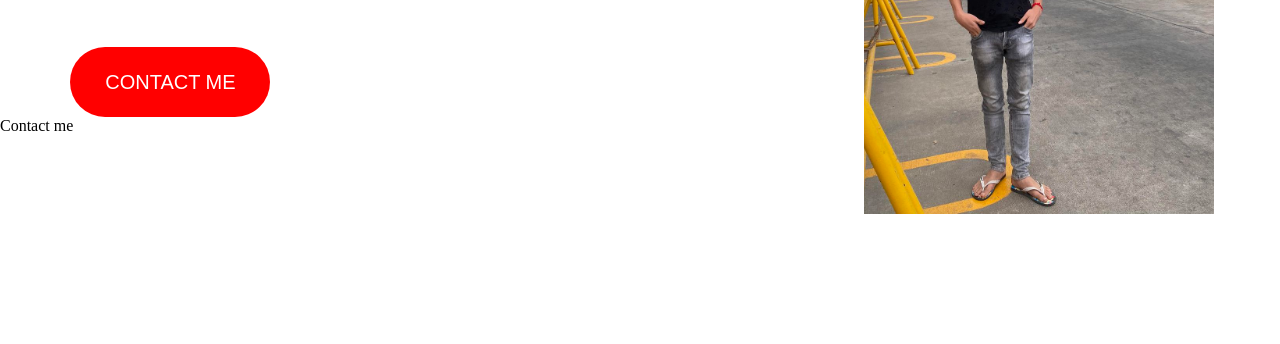
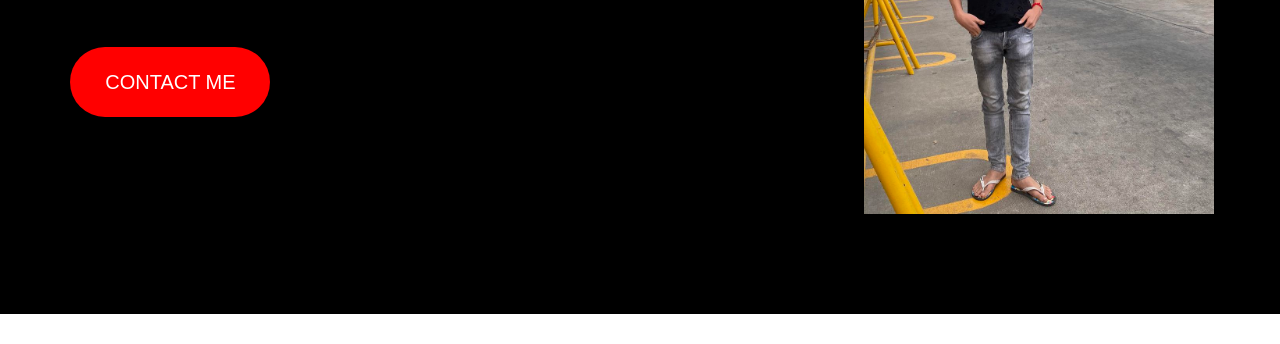
Before and after one commit to LyMeng7031/portfolio, a plain HTML site: page index.html in a window 1280 px wide. Shown: the part 456-800 px from the top of the page. Drawn offline with Linux system fonts and the light colour scheme.

Commit message:
add changes

```diff
--- a/home.css
+++ b/home.css
@@ -13,7 +13,7 @@
 .header {
   width: 100%;
   height: 94px;
-  background-color: white;
+  background-color: black;
 }
 .header ul li {
   display: inline-block;
@@ -27,14 +27,16 @@
 }
 .text {
   width: 50%;
-  height: 506px;
+  height: 700px;
   margin-bottom: 10px;
   float: left;
+  background-color: black;
 }
 .photo {
   width: 50%;
   height: 700px;
   float: left;
+  background-color: black;
 }
 .img {
   width: 350px;
--- a/index.html
+++ b/index.html
@@ -31,7 +31,6 @@
         <h1>Hi I'M <br />MS.LY MENG.</h1>
         <p>I'm fornt-end Developer</p>
         <button><a href="">CONTACT ME</a></button>
-        <div class="box">Contact me</div>
       </div>
       <div class="photo">
         <div class="img">
```
